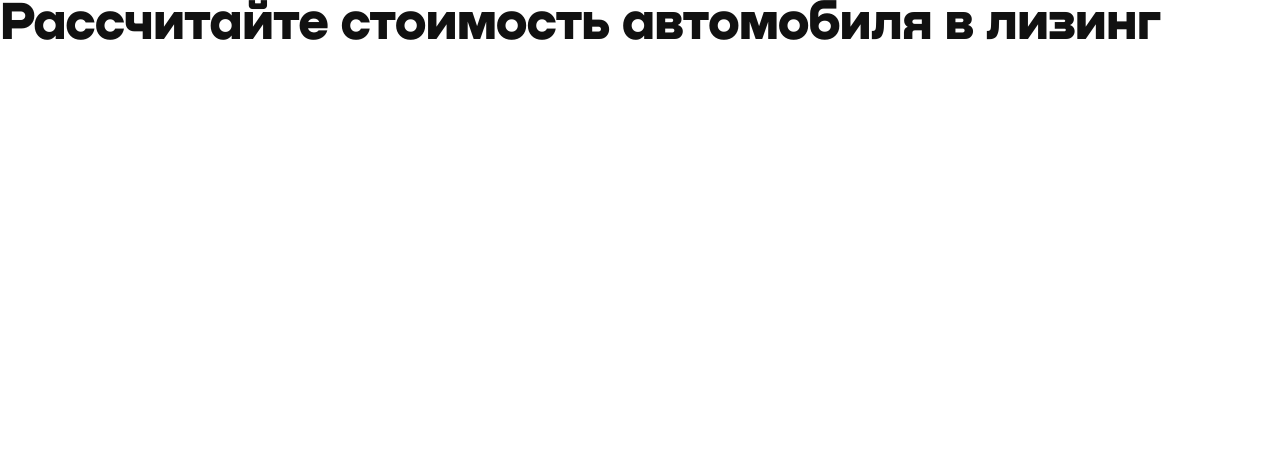
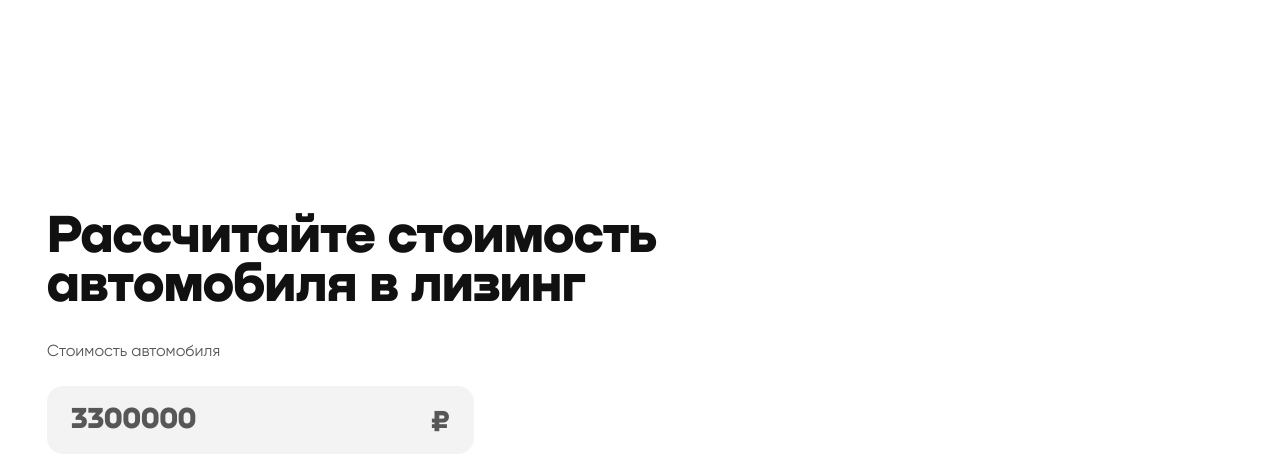
Before and after one commit to Aldar0K/leasing-calculator, a React (Create React App) app: page / in a window 1280 px wide. Shown: the top 470 px of the page. Built offline with nearby package versions, Linux system fonts and the light colour scheme.

Commit message:
feat: add PriceField

```diff
--- a/src/App.tsx
+++ b/src/App.tsx
@@ -1,10 +1,18 @@
+import Calculator from 'components/Calculator';
 import React from 'react';
 
 function App() {
   return (
     <div className="wrapper">
+      <header className="header">
+        <div className="container header__container">
+          <h1 className="header__title">Рассчитайте стоимость автомобиля в лизинг</h1>
+        </div>
+      </header>
       <main className="main">
-        <h1>Рассчитайте стоимость автомобиля в лизинг</h1>
+        <div className="container main__container">
+          <Calculator />
+        </div>
       </main>
     </div>
   );
--- /dev/null
+++ b/src/components/Calculator/Calculator.scss
@@ -0,0 +1,3 @@
+.calcualator {
+  width: 100%;
+}
--- /dev/null
+++ b/src/components/Calculator/Calculator.tsx
@@ -0,0 +1,35 @@
+import PriceField from 'components/PriceField';
+import React, { useState, FC, ChangeEvent } from 'react';
+import './Calculator.scss';
+
+const Calculator: FC = () => {
+  const [price, setPrice] = useState<number>(3300000);
+  // const [initial, setInitial] = useState<number>(13);
+  // const [months, setMonths] = useState<number>(60);
+
+  const handlePriceChange = (e: ChangeEvent<HTMLInputElement>) => {
+    const value = Number(e.target.value);
+    if (Object.is(value, NaN)) {
+      console.log('NaN');
+    } else {
+      setPrice(value);
+    }
+  };
+
+  return (
+    <div className="calcualator">
+      <div className="calcualator__fields">
+        <PriceField value={price} onChange={handlePriceChange} />
+        {/* <InitialField value={initial} /> */}
+        {/* <MonthsField value={months} /> */}
+      </div>
+      <div className="calcualator__bottom">
+        <div className="calcualator__sum"></div>
+        <div className="calcualator__payment"></div>
+        <button className="calculator__button"></button>
+      </div>
+    </div>
+  );
+};
+
+export default Calculator;
--- /dev/null
+++ b/src/components/Calculator/index.ts
@@ -0,0 +1,3 @@
+import Calculator from './Calculator';
+
+export default Calculator;
--- /dev/null
+++ b/src/components/PriceField/PriceField.scss
@@ -0,0 +1,47 @@
+.price {
+  display: flex;
+
+  flex-direction: column;
+  gap: 24px;
+}
+
+.price__title {
+  font-family: 'Gilroy';
+  font-style: normal;
+  font-weight: 400;
+  font-size: 16px;
+  line-height: 20px;
+
+  color: #575757;
+}
+
+.price__field {
+  display: flex;
+
+  padding: 16px 24px;
+
+  height: 68px;
+  width: 427px;
+
+  justify-content: space-between;
+
+  background: #F3F3F4;
+  border-radius: 16px;
+}
+
+.price__input,
+.price__rub {
+  background: transparent;
+
+  font-family: 'Nekst';
+  font-style: normal;
+  font-weight: 900;
+  font-size: 30px;
+  line-height: 36px;
+
+  color: #575757;
+}
+
+.price__input {
+  max-width: 359px;
+}
--- /dev/null
+++ b/src/components/PriceField/PriceField.tsx
@@ -0,0 +1,21 @@
+import React, { ChangeEvent, FC } from 'react';
+import './PriceField.scss';
+
+interface PriceFieldProps {
+  value: number;
+  onChange: (e: ChangeEvent<HTMLInputElement>) => void;
+}
+
+const PriceField: FC<PriceFieldProps> = ({ value, onChange }) => {
+  return (
+    <div className="calcualator__price price">
+      <div className="price__title">Стоимость автомобиля</div>
+      <div className="price__field">
+        <input className="price__input" type="text" value={value} onChange={onChange} />
+        <span className="price__rub">₽</span>
+      </div>
+    </div>
+  );
+};
+
+export default PriceField;
--- /dev/null
+++ b/src/components/PriceField/index.ts
@@ -0,0 +1,3 @@
+import PriceField from './PriceField';
+
+export default PriceField;
--- a/src/styles/global.scss
+++ b/src/styles/global.scss
@@ -39,16 +39,19 @@ h1 {
 
 .container {
   margin: 0 auto;
-  padding: 0 47px;
 
   max-width: 1346px;
 }
 
 .header__container {
-  padding-top: 213px;
+  padding: 213px 47px 0;
   margin-bottom: 32px;
 }
 
 .header__title {
   max-width: 753px;
 }
+
+.main__container {
+  padding: 0 47px;
+}
```
Also changed, not shown: package.json (+4 -4 lines), 1 other file (tests, documents, lock files or other folders).
